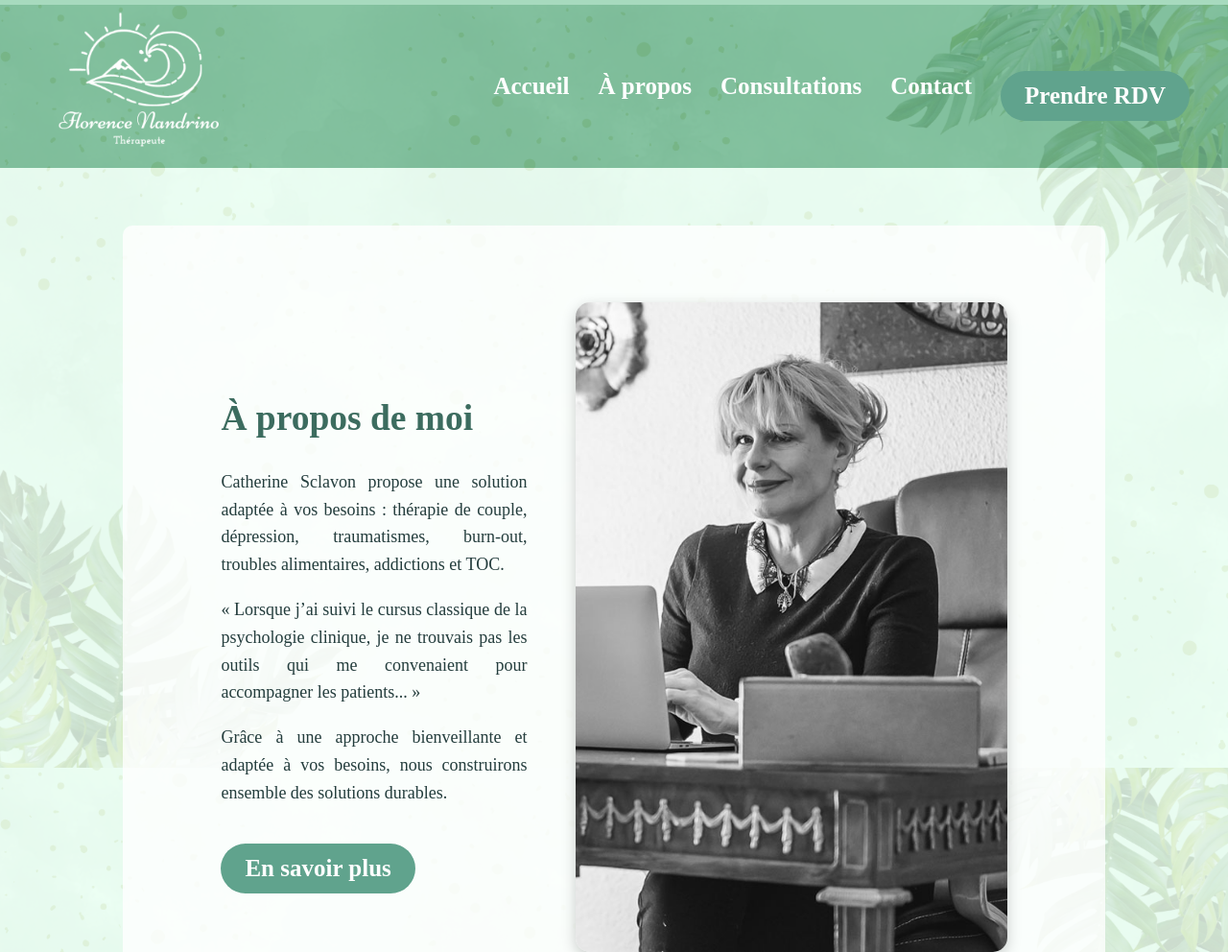
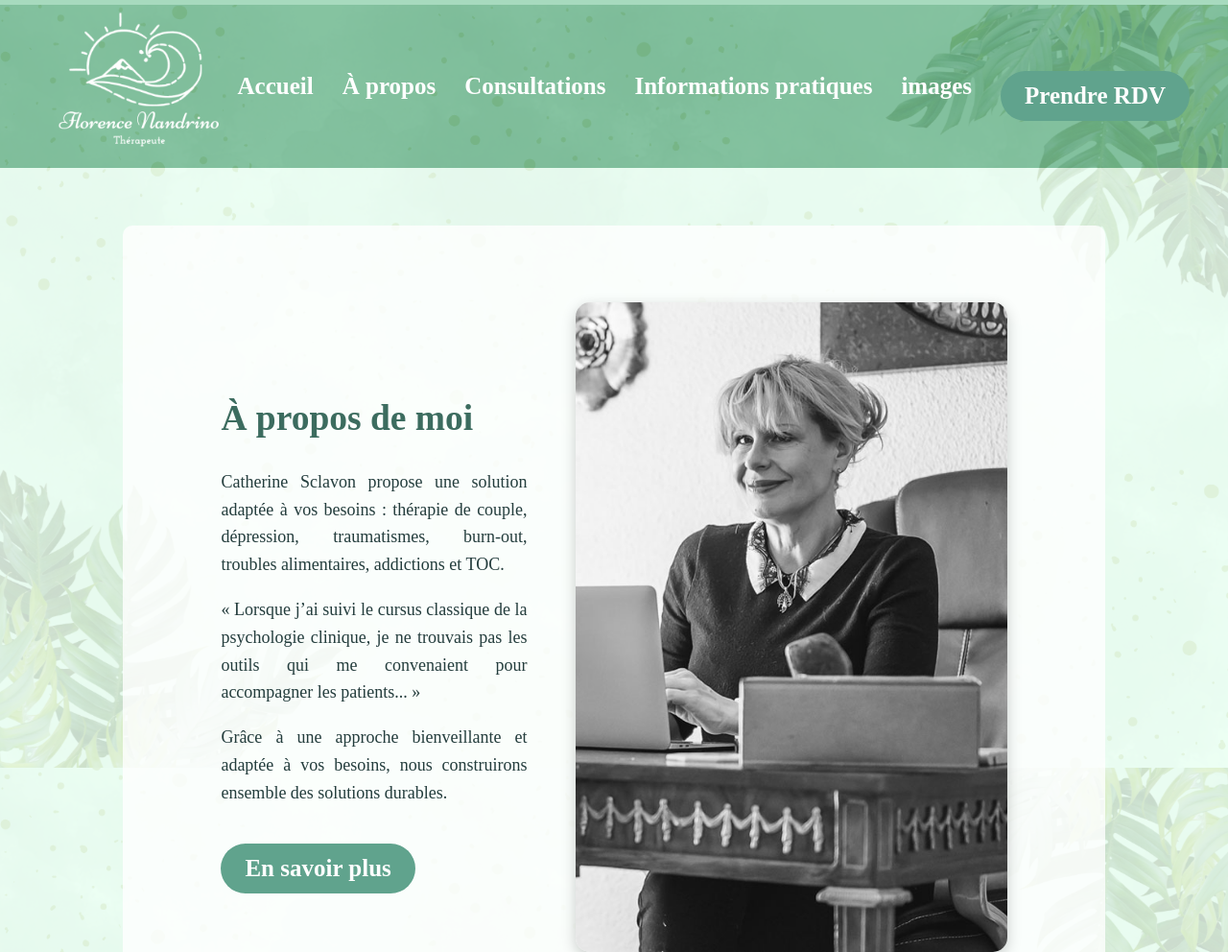
Before and after one commit to Asdrey06/Florence, a plain HTML site: page apropos.html in a window 1280 px wide. Shown: the top 992 px of the page at 96% size. Drawn offline with Linux system fonts and the light colour scheme.

Commit message:
maj header + ajout responsive menu

```diff
--- a/apropos.html
+++ b/apropos.html
@@ -17,7 +17,8 @@
           <li><a href="index.html">Accueil</a></li>
           <li><a href="apropos.html">À propos</a></li>
           <li><a href="consultations.html">Consultations</a></li>
-          <li><a href="contact.html">Contact</a></li>
+          <li><a href="contact.html">Informations pratiques</a></li>
+          <li><a href="images.html">images</a></li>
           <li><a href="contact.html" class="ctaButton">Prendre RDV</a></li>
         </ul>
       </nav>
```
Also changed, not shown: consultations.html (+2 -1 lines), contact.html (+2 -1 lines).
